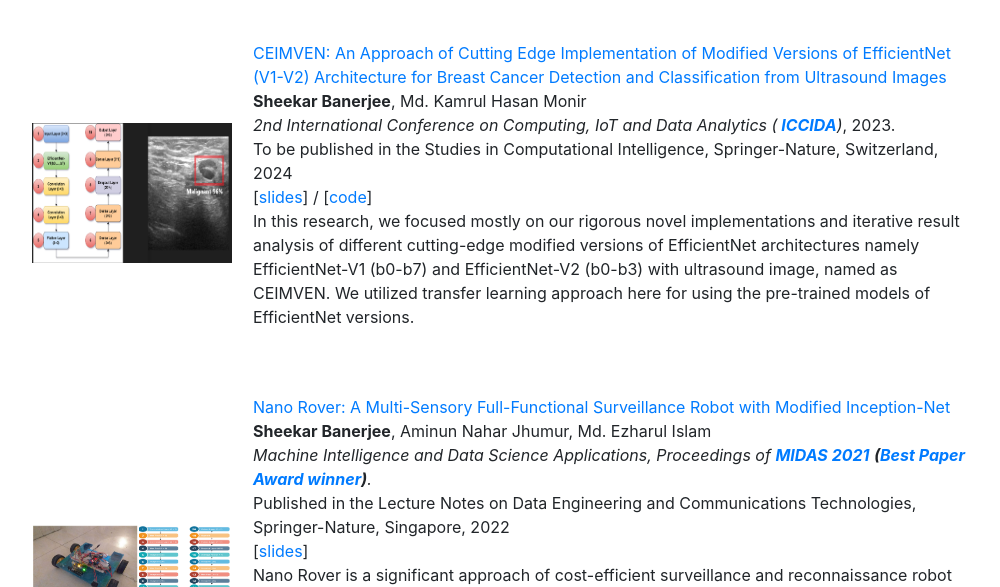
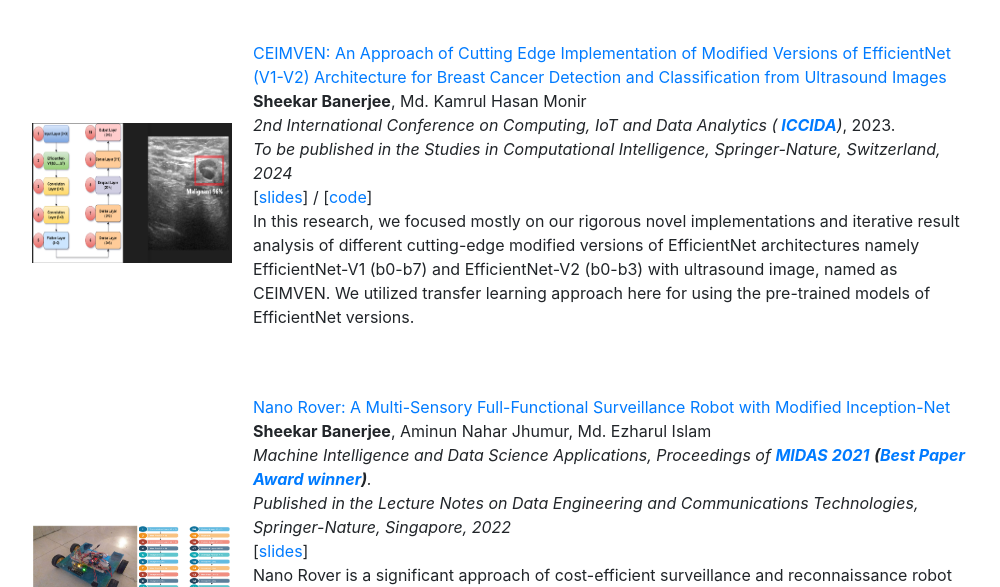
Before and after one commit to ac005sheekar/sheekar.github.io, a plain HTML site: page research.html in a window 1280 px wide. Shown: the part 500-1087 px from the top of the page, without its empty margins (148-1148 px from the left). Drawn offline with nearby package versions, Linux system fonts and the light colour scheme.

Commit message:
Update research.html

```diff
--- a/research.html
+++ b/research.html
@@ -80,7 +80,7 @@
               <br>
                 <strong>Sheekar Banerjee</strong>, Md. Kamrul Hasan Monir<br>
               <em>2nd International Conference on Computing, IoT and Data Analytics (<strong> <a href="https://iccida.net/">ICCIDA</a></strong>)</em>, 2023.<br>
-              To be published in the Studies in Computational Intelligence, Springer-Nature, Switzerland, 2024 <br>
+              <em>To be published in the Studies in Computational Intelligence, Springer-Nature, Switzerland, 2024</em><br>
               [<a href="https://docs.google.com/presentation/d/1TERuOyXkmCEQR01EPGFrGaff_N2szD9b/edit?usp=sharing&ouid=113883945430849884931&rtpof=true&sd=true">slides</a>] /
               [<a href="https://github.com/ac005sheekar/CEIMVEN">code</a>]
               <p> In this research, we focused mostly on our rigorous novel implementations and iterative result analysis of different cutting-edge modified versions of EfficientNet architectures namely EfficientNet-V1 (b0-b7) and EfficientNet-V2 (b0-b3) with ultrasound image, named as CEIMVEN. We utilized transfer learning approach here for using the pre-trained models of EfficientNet versions.</p>
@@ -106,7 +106,7 @@
                 Proceedings of <strong><a href="https://link.springer.com/book/10.1007/978-981-19-2347-0">MIDAS 2021</a></strong></em>
 
               <em><strong>(<a href="https://drive.google.com/file/d/1Lx_0N-qDk464qy2mpFBdnzqiLk6QxPLf/view">Best Paper Award winner</a>)</strong></font>.</em><br>
-              Published in the Lecture Notes on Data Engineering and Communications Technologies, Springer-Nature, Singapore, 2022 <br>
+              <em>Published in the Lecture Notes on Data Engineering and Communications Technologies, Springer-Nature, Singapore, 2022</em><br>
 
                 [<a href="https://docs.google.com/presentation/d/1ASyFQ6cF2blp3uGTeCa4RvwnLy2elrsD/edit?usp=sharing&ouid=113883945430849884931&rtpof=true&sd=true">slides</a>]
 
```
